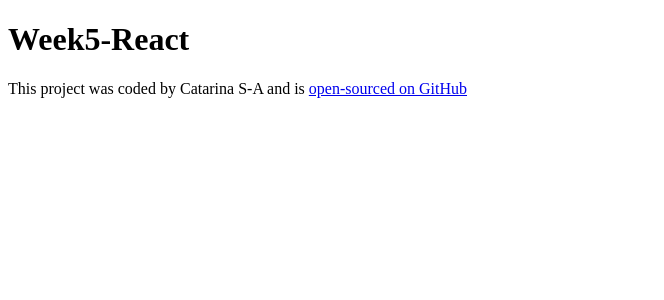
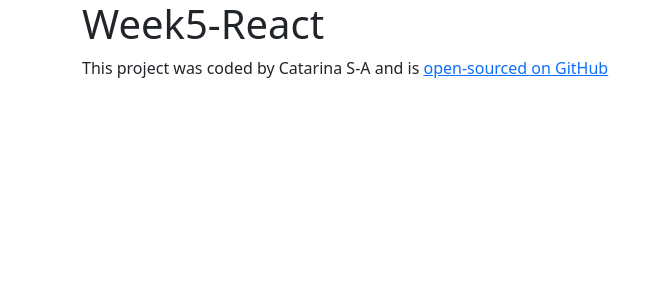
Before and after one commit to casakc/week5-react, a React (Create React App) app: page / in a window 1280 px wide. Shown: the top 300 px of the page, without its empty margins (0-664 px from the left). Built offline with nearby package versions, Linux system fonts and the light colour scheme.

Commit message:
Included Bootstrap

```diff
--- a/package.json
+++ b/package.json
@@ -6,6 +6,7 @@
     "@testing-library/jest-dom": "^5.14.1",
     "@testing-library/react": "^13.0.0",
     "@testing-library/user-event": "^13.2.1",
+    "bootstrap": "^5.3.3",
     "react": "^18.3.1",
     "react-dom": "^18.3.1",
     "react-scripts": "5.0.1",
--- a/src/App.js
+++ b/src/App.js
@@ -4,9 +4,11 @@ import './App.css';
 export default function App() {
   return (
     <div className="App">
+      <div className="container">
       <h1>Week5-React</h1>
       <footer>This project was coded by Catarina S-A and is {""}
       <a href="https://github.com/casakc/week5-react" target="_blank" rel="noopener noreferrer">open-sourced on GitHub</a></footer>
     </div>
+    </div>
   );
 }
--- a/src/index.js
+++ b/src/index.js
@@ -1,8 +1,11 @@
 import React from 'react';
 import ReactDOM from 'react-dom/client';
 import './index.css';
+import 'bootstrap/dist/css/bootstrap.css';
 import App from './App';
 import reportWebVitals from './reportWebVitals';
+
+
 
 const root = ReactDOM.createRoot(document.getElementById('root'));
 root.render(
```
Also changed, not shown: 1 other file (tests, documents, lock files or other folders).
